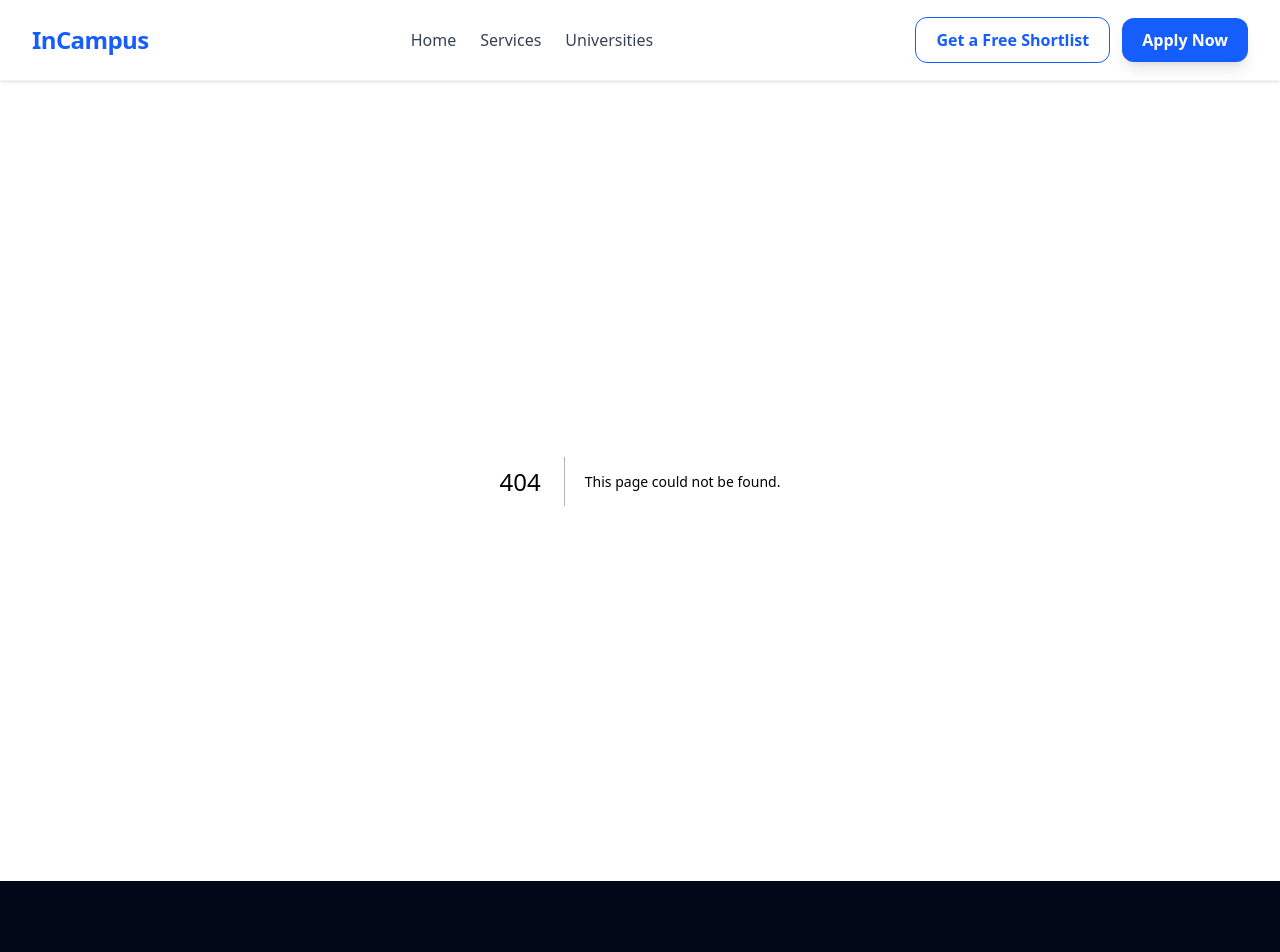
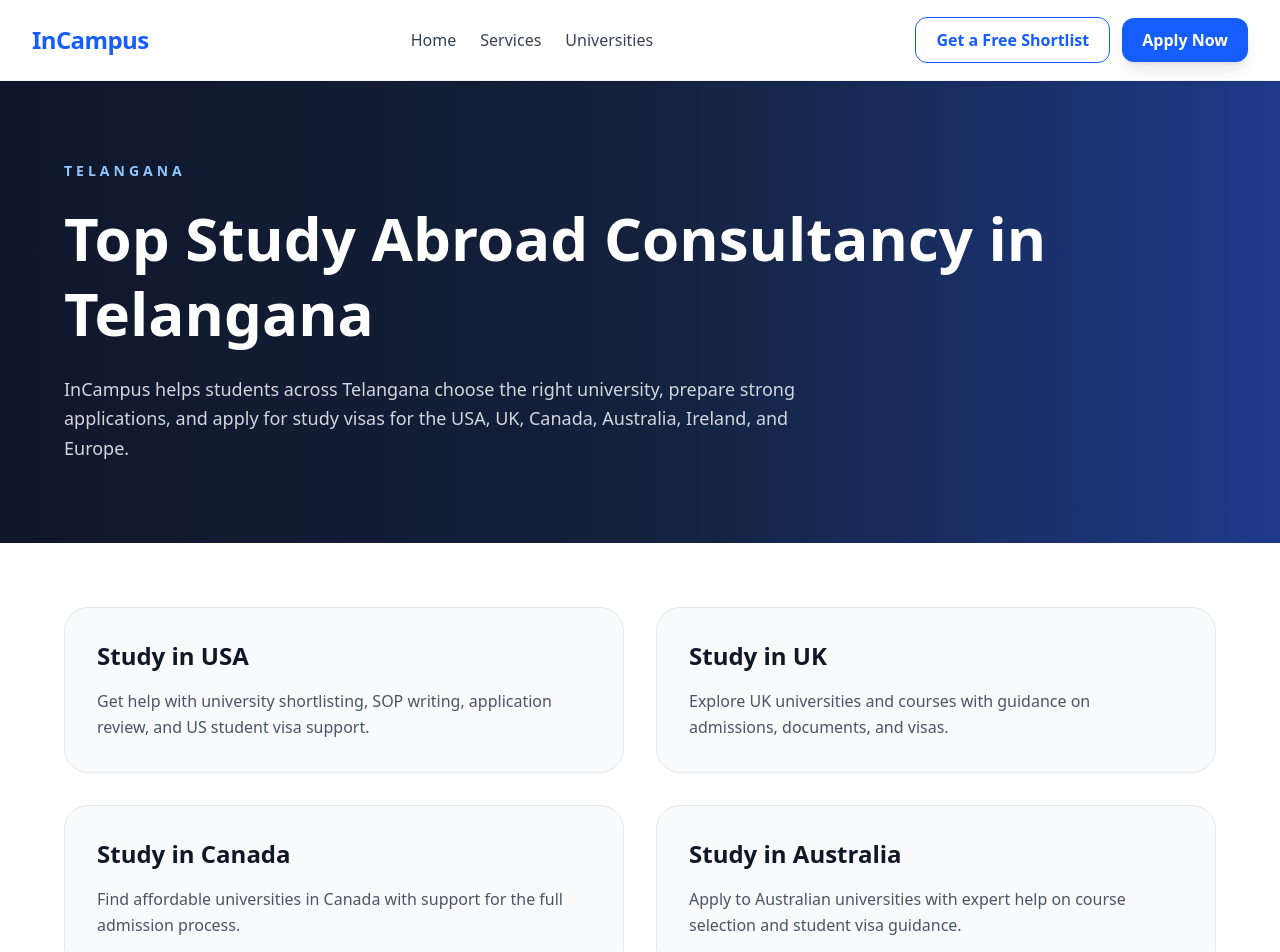
Before and after one commit to Srikanth1121/incampus-education, a Next.js app: page /study-abroad-consultancy-hyderabad in a window 1280 px wide. Before the commit this address had no page. Shown: the top 952 px of the page. Built offline with nearby package versions, Linux system fonts and the light colour scheme.

Commit message:
Added SEO pages and Next.js sitemap support

```diff
--- a/app/layout.tsx
+++ b/app/layout.tsx
@@ -95,8 +95,9 @@ images: [
 
     description:
       "Get expert counselling, admission guidance, and university shortlists for studying abroad.",
+      images: ["/og-banner.jpg"],
   },
-images: ["/og-banner.jpg"],
+
   category: "Education",
 };
 
--- a/app/page.tsx
+++ b/app/page.tsx
@@ -287,7 +287,30 @@ export default function Home() {
             ))}
 
           </div>
+<div className="mt-16 flex flex-wrap gap-4 justify-center">
 
+  <a
+    href="/study-abroad-consultancy-hyderabad"
+    className="bg-blue-600 hover:bg-blue-700 text-white px-6 py-3 rounded-xl font-semibold transition"
+  >
+    Study Abroad Consultancy in Hyderabad
+  </a>
+
+  <a
+    href="/study-abroad-consultancy-telangana"
+    className="border border-blue-600 text-blue-600 hover:bg-blue-50 px-6 py-3 rounded-xl font-semibold transition"
+  >
+    Study Abroad Consultancy in Telangana
+  </a>
+
+  <a
+    href="/study-in-usa"
+    className="border border-blue-600 text-blue-600 hover:bg-blue-50 px-6 py-3 rounded-xl font-semibold transition"
+  >
+    Study in USA
+  </a>
+
+</div>
         </div>
 
       </section>
--- /dev/null
+++ b/app/sitemap.ts
@@ -0,0 +1,29 @@
+import type { MetadataRoute } from "next";
+
+export default function sitemap(): MetadataRoute.Sitemap {
+  return [
+    {
+      url: "https://incampus.web.app",
+    },
+
+    {
+      url: "https://incampus.web.app/services",
+    },
+
+    {
+      url: "https://incampus.web.app/universities",
+    },
+
+    {
+      url: "https://incampus.web.app/study-abroad-consultancy-hyderabad",
+    },
+
+    {
+      url: "https://incampus.web.app/study-abroad-consultancy-telangana",
+    },
+
+    {
+      url: "https://incampus.web.app/study-in-usa",
+    },
+  ];
+}
--- /dev/null
+++ b/app/study-abroad-consultancy-hyderabad/page.tsx
@@ -0,0 +1,94 @@
+import type { Metadata } from "next";
+
+export const metadata: Metadata = {
+  title: "Top Study Abroad Consultancy in Telangana | InCampus",
+  description:
+    "InCampus helps students in Telangana apply for study abroad programs in the USA, UK, Canada, Australia, Ireland, and Europe with admissions, visa, and university shortlisting support.",
+  alternates: {
+    canonical: "https://incampus.web.app/study-abroad-consultancy-telangana",
+  },
+  openGraph: {
+    title: "Top Study Abroad Consultancy in Telangana | InCampus",
+    description:
+      "Study abroad guidance in Telangana for USA, UK, Canada, Australia, and Europe.",
+    url: "https://incampus.web.app/study-abroad-consultancy-telangana",
+    siteName: "InCampus",
+    images: [
+      {
+        url: "/og-banner.jpg",
+        width: 1200,
+        height: 630,
+        alt: "InCampus Study Abroad Consultancy in Telangana",
+      },
+    ],
+    locale: "en_US",
+    type: "website",
+  },
+  twitter: {
+    card: "summary_large_image",
+    title: "Top Study Abroad Consultancy in Telangana | InCampus",
+    description:
+      "Study abroad guidance in Telangana for USA, UK, Canada, Australia, and Europe.",
+    images: ["/og-banner.jpg"],
+  },
+};
+
+export default function TelanganaStudyAbroadPage() {
+  return (
+    <main className="bg-white text-gray-900">
+      <section className="bg-gradient-to-r from-[#0f172a] via-[#14213d] to-[#1e3a8a] text-white px-6 py-20">
+        <div className="max-w-6xl mx-auto">
+          <p className="uppercase tracking-[4px] text-blue-300 text-sm font-semibold">
+            Telangana
+          </p>
+
+          <h1 className="text-4xl md:text-6xl font-bold leading-tight mt-5">
+            Top Study Abroad Consultancy in Telangana
+          </h1>
+
+          <p className="mt-6 text-lg text-gray-300 max-w-3xl leading-relaxed">
+            InCampus helps students across Telangana choose the right
+            university, prepare strong applications, and apply for study visas
+            for the USA, UK, Canada, Australia, Ireland, and Europe.
+          </p>
+        </div>
+      </section>
+
+      <section className="px-6 py-16">
+        <div className="max-w-6xl mx-auto grid md:grid-cols-2 gap-8">
+          <div className="bg-[#f8fafc] border border-gray-200 rounded-3xl p-8">
+            <h2 className="text-2xl font-bold">Study in USA</h2>
+            <p className="mt-4 text-gray-600 leading-relaxed">
+              Get help with university shortlisting, SOP writing, application
+              review, and US student visa support.
+            </p>
+          </div>
+
+          <div className="bg-[#f8fafc] border border-gray-200 rounded-3xl p-8">
+            <h2 className="text-2xl font-bold">Study in UK</h2>
+            <p className="mt-4 text-gray-600 leading-relaxed">
+              Explore UK universities and courses with guidance on admissions,
+              documents, and visas.
+            </p>
+          </div>
+
+          <div className="bg-[#f8fafc] border border-gray-200 rounded-3xl p-8">
+            <h2 className="text-2xl font-bold">Study in Canada</h2>
+            <p className="mt-4 text-gray-600 leading-relaxed">
+              Find affordable universities in Canada with support for the full
+              admission process.
+            </p>
+          </div>
+
+          <div className="bg-[#f8fafc] border border-gray-200 rounded-3xl p-8">
+            <h2 className="text-2xl font-bold">Study in Australia</h2>
+            <p className="mt-4 text-gray-600 leading-relaxed">
+              Apply to Australian universities with expert help on course
+              selection and student visa guidance.
+            </p>
+          </div>
+        </div>
+      </section>
+    </main>
+  );
+}
--- /dev/null
+++ b/app/study-in-usa/page.tsx
@@ -0,0 +1,127 @@
+import type { Metadata } from "next";
+
+export const metadata: Metadata = {
+  title: "Study in USA for Indian Students | InCampus",
+  description:
+    "Study in USA with expert admission guidance, university shortlisting, SOP support, scholarships, and student visa assistance from InCampus.",
+
+  alternates: {
+    canonical: "https://incampus.web.app/study-in-usa",
+  },
+
+  openGraph: {
+    title: "Study in USA for Indian Students | InCampus",
+
+    description:
+      "Get expert support for USA university admissions, scholarships, SOPs, and student visas.",
+
+    url: "https://incampus.web.app/study-in-usa",
+
+    siteName: "InCampus",
+
+    images: [
+      {
+        url: "/og-banner.jpg",
+        width: 1200,
+        height: 630,
+        alt: "Study in USA with InCampus",
+      },
+    ],
+
+    locale: "en_US",
+    type: "website",
+  },
+
+  twitter: {
+    card: "summary_large_image",
+
+    title: "Study in USA for Indian Students | InCampus",
+
+    description:
+      "Get expert support for USA university admissions, scholarships, SOPs, and student visas.",
+
+    images: ["/og-banner.jpg"],
+  },
+};
+
+export default function StudyInUSA() {
+  return (
+    <main className="bg-white text-gray-900">
+
+      <section className="bg-gradient-to-r from-[#0f172a] via-[#14213d] to-[#1e3a8a] text-white px-6 py-20">
+
+        <div className="max-w-6xl mx-auto">
+
+          <p className="uppercase tracking-[4px] text-blue-300 text-sm font-semibold">
+            USA Admissions Guidance
+          </p>
+
+          <h1 className="text-4xl md:text-6xl font-bold leading-tight mt-5">
+            Study in USA for Indian Students
+          </h1>
+
+          <p className="mt-6 text-lg text-gray-300 max-w-3xl leading-relaxed">
+            InCampus helps students apply to top universities in the USA with
+            complete support for admissions, SOPs, scholarships, university
+            shortlisting, and student visa guidance.
+          </p>
+
+        </div>
+
+      </section>
+
+      <section className="px-6 py-16">
+
+        <div className="max-w-6xl mx-auto grid md:grid-cols-2 gap-8">
+
+          <div className="bg-[#f8fafc] border border-gray-200 rounded-3xl p-8">
+            <h2 className="text-2xl font-bold">
+              Top Universities in USA
+            </h2>
+
+            <p className="mt-4 text-gray-600 leading-relaxed">
+              Explore universities offering engineering, business,
+              computer science, healthcare, and STEM programs.
+            </p>
+          </div>
+
+          <div className="bg-[#f8fafc] border border-gray-200 rounded-3xl p-8">
+            <h2 className="text-2xl font-bold">
+              Student Visa Guidance
+            </h2>
+
+            <p className="mt-4 text-gray-600 leading-relaxed">
+              Receive expert support for F1 visa applications,
+              interview preparation, and documentation.
+            </p>
+          </div>
+
+          <div className="bg-[#f8fafc] border border-gray-200 rounded-3xl p-8">
+            <h2 className="text-2xl font-bold">
+              Scholarships & Funding
+            </h2>
+
+            <p className="mt-4 text-gray-600 leading-relaxed">
+              Find scholarships and financial guidance for studying
+              in the United States.
+            </p>
+          </div>
+
+          <div className="bg-[#f8fafc] border border-gray-200 rounded-3xl p-8">
+            <h2 className="text-2xl font-bold">
+              SOP & Application Support
+            </h2>
+
+            <p className="mt-4 text-gray-600 leading-relaxed">
+              Build strong applications with expert SOP review,
+              profile evaluation, and university shortlisting.
+            </p>
+          </div>
+
+        </div>
+
+      </section>
+
+    </main>
+  );
+}
```
